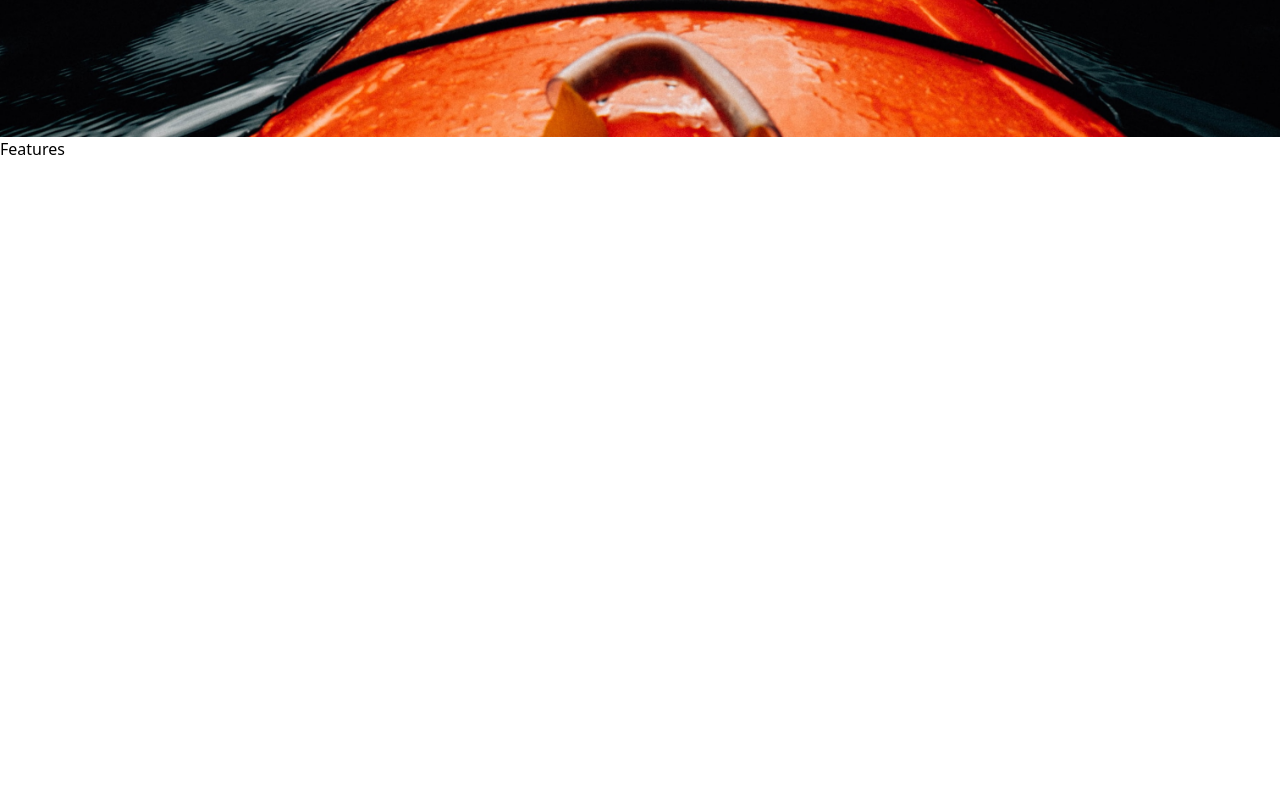
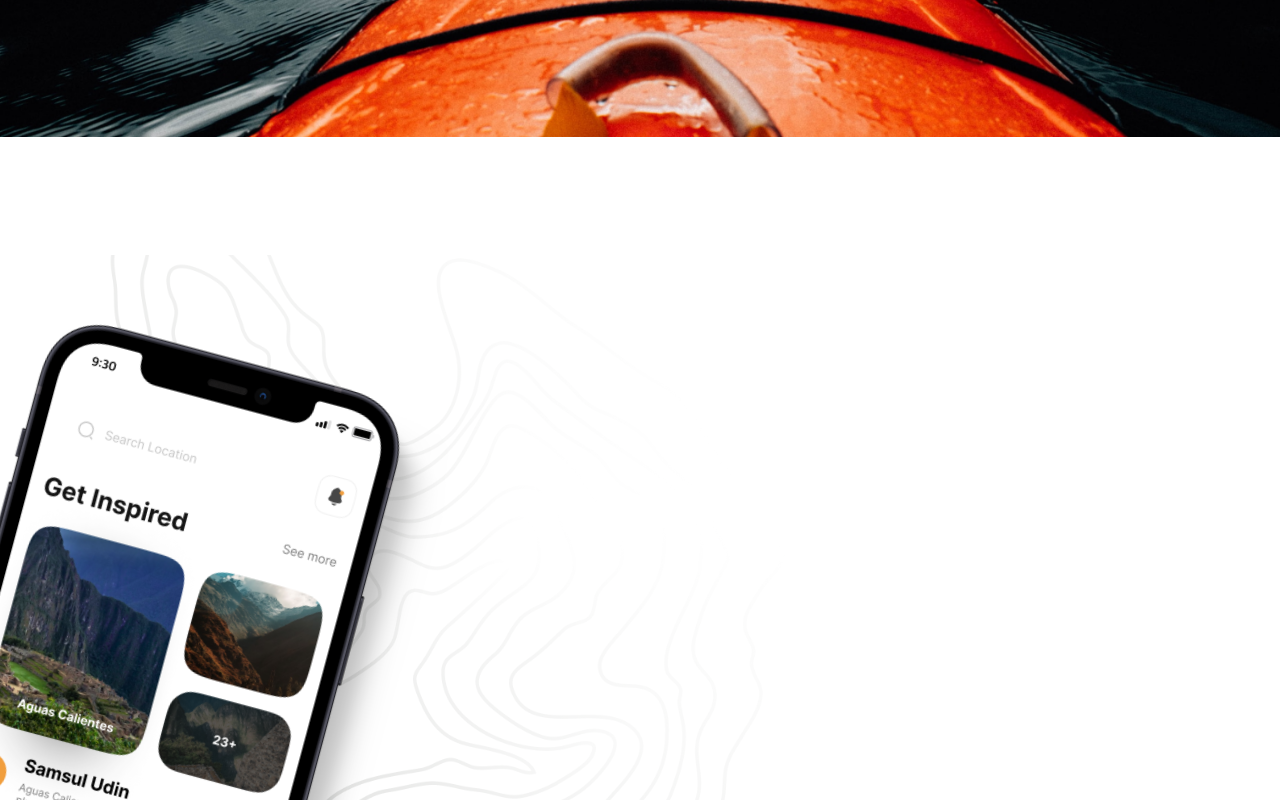
Before and after one commit to GeorgeOprea1/next-destination, a Next.js app in the folder next-destination/: page / in a window 1280 px wide. Shown: the part 2500-3300 px from the top of the page. Before the commit the page ends 2661 px from the top, so only its background shows below. Built offline with nearby package versions, Linux system fonts and the light colour scheme.

Commit message:
added the image and the background

```diff
--- a/next-destination/components/Features.tsx
+++ b/next-destination/components/Features.tsx
@@ -1,7 +1,21 @@
 import React from "react";
 
 const Features = () => {
-  return <section>Features</section>;
+  return (
+    <section className="flex-col flex items-center justify-center overflow-hidden bg-feature-bg bg-center bg-no-repeat py-24">
+      <div className="mx-auto max-w-[1440px] px-6 lg:px-20 3xl:px-0 relative w-full justify-end">
+        <div className="flex flex-1 lg:min-h-[900px]">
+          <img
+            src="./phone.png"
+            alt="phone"
+            width={440}
+            height={1000}
+            className="absolute top-[13%] z-10 hidden max-w-[1500px] rotate-[15deg] md:-left-16 lg:flex  3xl:left-20"
+          />
+        </div>
+      </div>
+    </section>
+  );
 };
 
 export default Features;
--- a/next-destination/tailwind.config.ts
+++ b/next-destination/tailwind.config.ts
@@ -12,6 +12,7 @@ const config: Config = {
         "pattern-1": "url('/pattern-bg.png')",
         "bg-img-1": "url('/img-1.png')",
         "bg-img-2": "url('/img-2.png')",
+        "feature-bg": "url('/feature-bg.png')",
         "gradient-radial": "radial-gradient(var(--tw-gradient-stops))",
         "gradient-conic":
           "conic-gradient(from 180deg at 50% 50%, var(--tw-gradient-stops))",
```
Also changed, not shown: next-destination/public/feature-bg.png (added), next-destination/public/phone.png (added).
